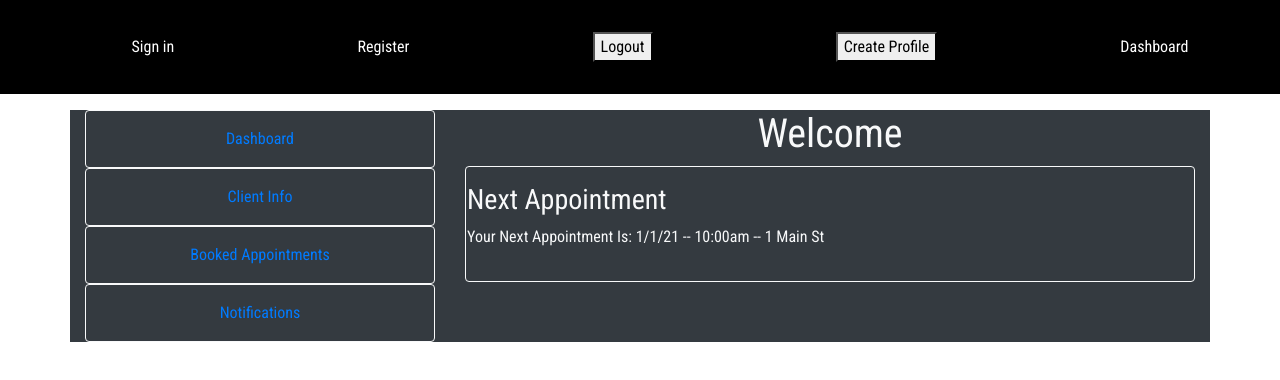
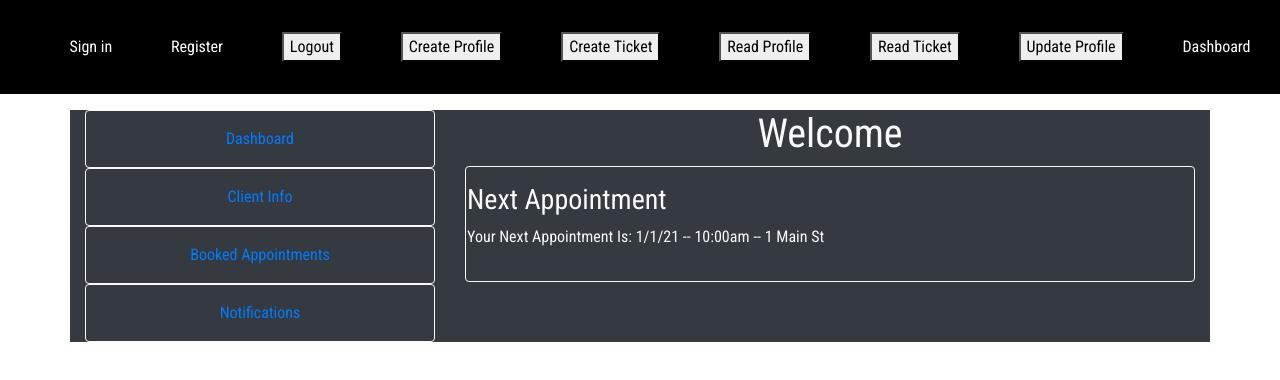
Before and after one commit to ChrisWhite12/clientportal_FE, a React (Create React App) app: page / in a window 1280 px wide. Shown: the top 380 px of the page. Built offline with nearby package versions, Linux system fonts and the light colour scheme; no server answers.

Commit message:
added buttons for BE testing

```diff
--- a/src/components/Nav.js
+++ b/src/components/Nav.js
@@ -2,7 +2,8 @@ import React, {Component} from 'react'
 import {Link, useHistory} from 'react-router-dom'
 import { useGlobalState } from '../config/store'
 import {logoutUser} from '../services/authServices'
-import {createProfile} from '../services/profileServices'
+import {createProfile, getProfile, updateProfile } from '../services/profileServices'
+import { createTicket, getTicket } from '../services/ticketServices'
 
 const Nav = () => {
 
@@ -32,7 +33,6 @@ const Nav = () => {
     const clickProfile = () => {
         console.log('creating profile')
         createProfile({
-            userId: "1",
             firstName: "chris",
             lastName: "white",
             contact: "123456",
@@ -46,6 +46,57 @@ const Nav = () => {
             })
     }
 
+    const clickTicket = () => {
+        console.log('creating ticket')
+        createTicket({
+            appId: "1",
+            appDate: "1/1/21",
+            status: "pending",
+            notified: false,
+        })
+            .then((res) => {
+                console.log(res)
+            })
+            .catch((err) => {
+                console.log(err)
+            })
+    }
+
+    const clickProfile_read = () => {
+        console.log('reading profile')
+        getProfile()
+            .then((res) => {
+                console.log(res)
+            })
+            .catch((err) => {
+                console.log(err)
+            })
+    }
+
+    const clickTicket_read = () => {
+        console.log('reading ticket')
+        getTicket()
+            .then((res) => {
+                console.log(res)
+            })
+            .catch((err) => {
+                console.log(err)
+            })
+    }
+
+    const updateProfile_btn = () => {
+        console.log('updating profile')
+
+        updateProfile({
+            contact: "111111111"
+        })
+            .then((res) => {
+                console.log(res)
+            })
+            .catch((err) => {
+                console.log(err)
+            })
+    }
 
     return (
         <nav>
@@ -62,6 +113,18 @@ const Nav = () => {
                 <button id="create_profile" onClick={clickProfile}>
                     Create Profile
                 </button>
+                <button id="create_ticket" onClick={clickTicket}>
+                    Create Ticket
+                </button>
+                <button id="read_profile" onClick={clickProfile_read}>
+                    Read Profile
+                </button>
+                <button id="read_ticket" onClick={clickTicket_read}>
+                    Read Ticket
+                </button>
+                <button id="update_profile" onClick={updateProfile_btn}>
+                    Update Profile
+                </button>
                 <Link to="/">
                     Dashboard
                 </Link>
--- a/src/services/profileServices.js
+++ b/src/services/profileServices.js
@@ -1,8 +1,8 @@
 import api from '../config/api'
 
-async function getProfile(id){
+async function getProfile(){
     try{
-        const response =  await api.get(`/profile/${id}`)
+        const response =  await api.get(`/profile`)
         console.log("getProfile from server", response)
         return response.data
     }
@@ -14,7 +14,7 @@ async function getProfile(id){
 
 async function createProfile(userInfo){
     try{
-        const response =  await api.post(`/profile/create`, userInfo)
+        const response =  await api.post(`/profile`, userInfo)
         console.log("createProfile from server", response)
         return response.data
     }
@@ -26,7 +26,7 @@ async function createProfile(userInfo){
 
 async function updateProfile(userInfo){
     try{
-        const response =  await api.put(`/profile/${userInfo._id}`, userInfo)
+        const response =  await api.put(`/profile/update`, userInfo)
         console.log("updateProfile from server", response)
         return response.data
     }
--- a/src/services/ticketServices.js
+++ b/src/services/ticketServices.js
@@ -1,8 +1,8 @@
 import api from '../config/api'
 
-async function getTicket(id){
+async function getTicket(){
     try{
-        const response =  await api.get(`/ticket/${id}`)
+        const response =  await api.get(`/ticket`)
         console.log("get ticket from server", response)
         return response.data
     }
@@ -14,7 +14,7 @@ async function getTicket(id){
 
 async function createTicket(userInfo){
     try{
-        const response =  await api.post(`/ticket/create`, userInfo)
+        const response =  await api.post(`/ticket`, userInfo)
         console.log("create ticket from server", response)
         return response.data
     }
```
Also changed, not shown: 1 other file (tests, documents, lock files or other folders).
